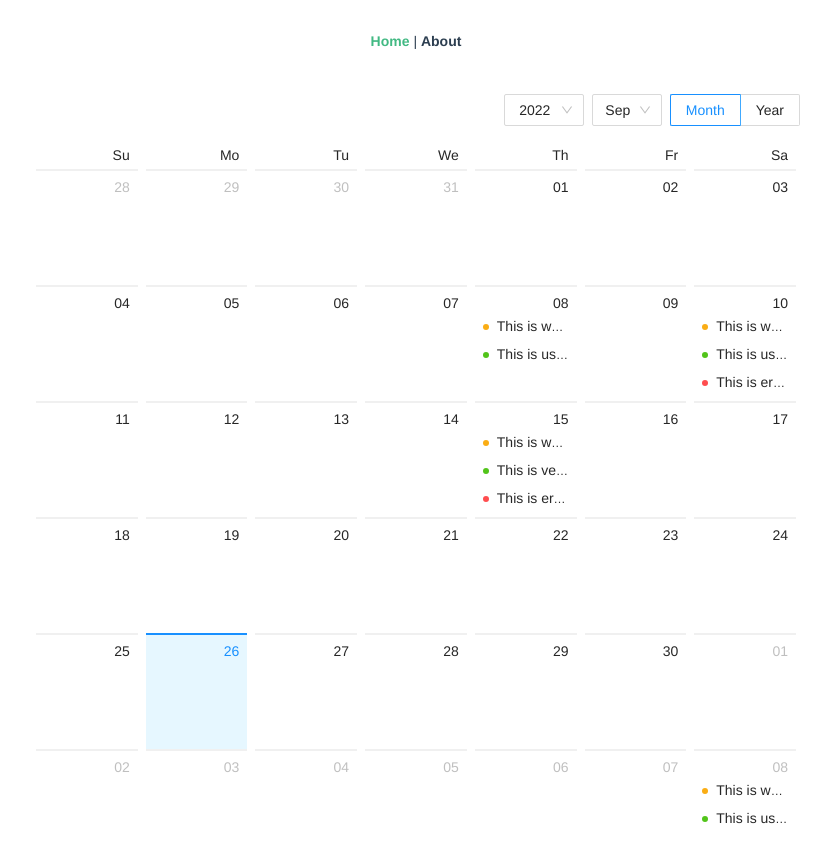
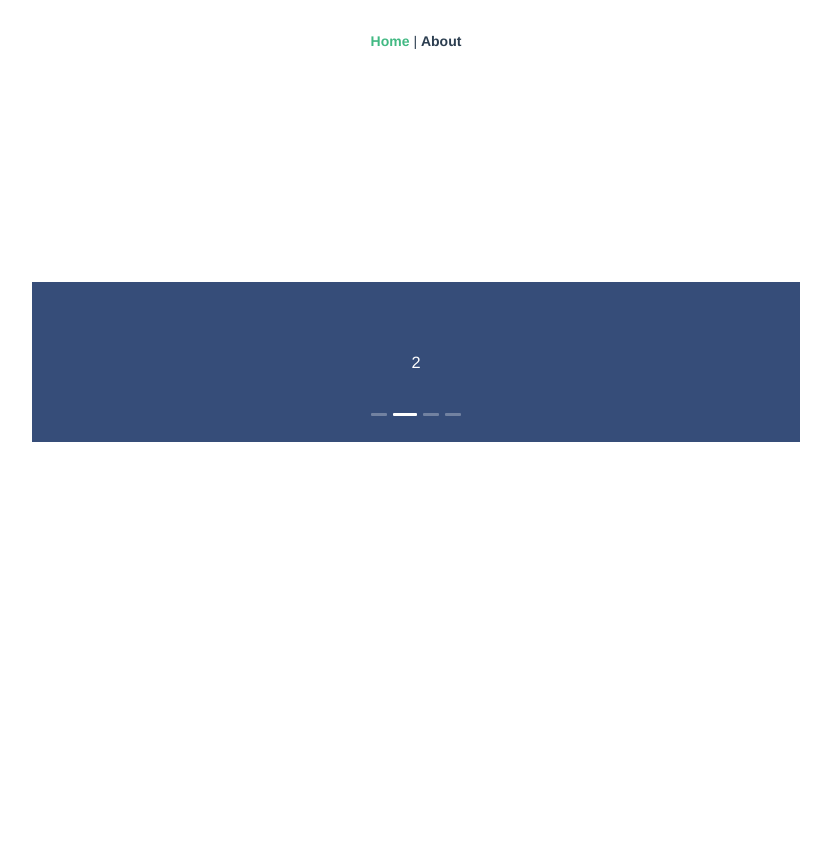
Before and after one commit to owentr1369/vue-antdesign-typescript-learning, a Vue app: page / in a window 1280 px wide. Shown: the top 862 px of the page, without its empty margins (224-1055 px from the left). After the commit the page ends 800 px from the top, so only its background shows below. Built offline with nearby package versions, Linux system fonts and the light colour scheme.

Commit message:
antd carousel

```diff
--- /dev/null
+++ b/src/components/antd-carousel.vue
@@ -0,0 +1,23 @@
+<template>
+  <a-carousel autoplay>
+    <div><h3>1</h3></div>
+    <div><h3>2</h3></div>
+    <div><h3>3</h3></div>
+    <div><h3>4</h3></div>
+  </a-carousel>
+</template>
+
+<style scoped>
+/* For demo */
+.ant-carousel :deep(.slick-slide) {
+  text-align: center;
+  height: 160px;
+  line-height: 160px;
+  background: #364d79;
+  overflow: hidden;
+}
+
+.ant-carousel :deep(.slick-slide h3) {
+  color: #fff;
+}
+</style>
--- a/src/views/HomeView.vue
+++ b/src/views/HomeView.vue
@@ -1,18 +1,18 @@
 <template>
   <div class="home">
     <div class="antd">
-      <antd-calendar></antd-calendar>
+      <antd-carousel></antd-carousel>
     </div>
   </div>
 </template>
 
 <script lang="ts">
 import { defineComponent } from "vue";
-import AntdCalendar from "../components/antd-calendar.vue";
+import AntdCarousel from "../components/antd-carousel.vue";
 
 export default defineComponent({
   name: "HomeView",
-  components: { AntdCalendar },
+  components: { AntdCarousel },
 });
 </script>
 
```
